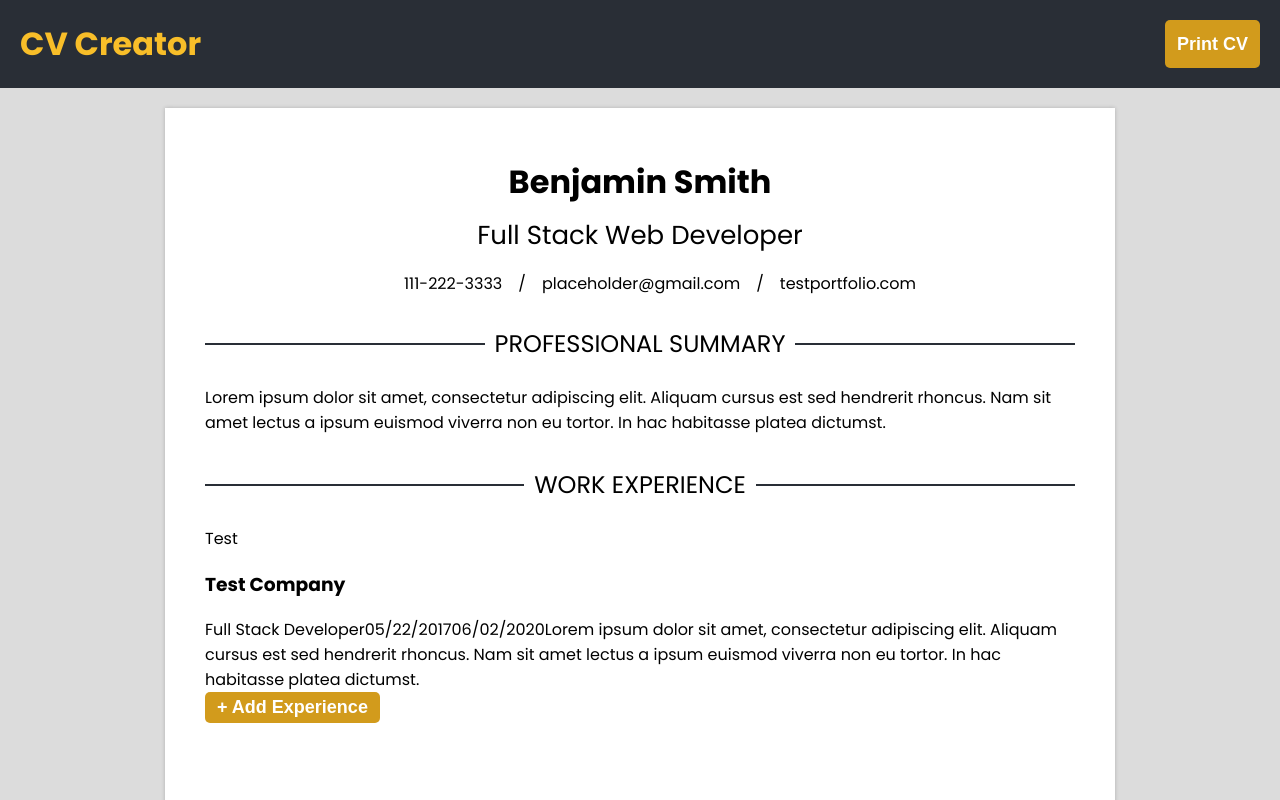
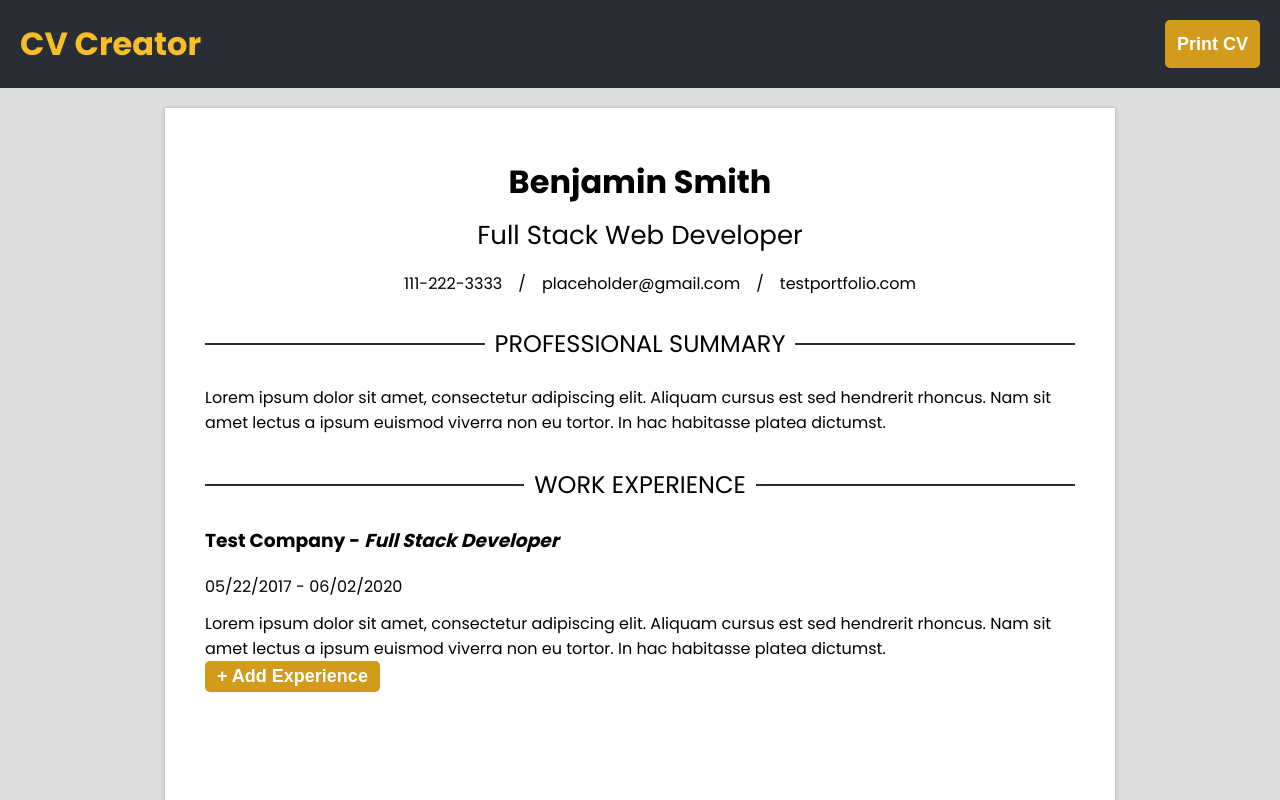
Before and after one commit to bst003/cv-project, a React (Create React App) app: page / in a window 1280 px wide. Shown: the top 800 px of the page. Built offline with nearby package versions, Linux system fonts and the light colour scheme.

Commit message:
Begin setting up display for Experience comp

```diff
--- a/src/components/Experience.jsx
+++ b/src/components/Experience.jsx
@@ -15,14 +15,7 @@ class Experience extends Component {
     constructor(props) {
         super(props);
 
-        const {
-            editing,
-            companyName,
-            position,
-            startDate,
-            endDate,
-            description,
-        } = this.props;
+        const { editing, companyName, position, startDate, endDate, description } = this.props;
 
         this.state = {
             editing,
@@ -35,14 +28,7 @@ class Experience extends Component {
     }
 
     render() {
-        const {
-            editing,
-            companyName,
-            position,
-            startDate,
-            endDate,
-            description,
-        } = this.state;
+        const { editing, companyName, position, startDate, endDate, description } = this.state;
 
         const contents = () => {
             console.log(this.state);
@@ -56,11 +42,16 @@ class Experience extends Component {
 
             const contentsInfo = (
                 <div>
-                    Test
-                    <h3>{companyName[0].value}</h3>
-                    {position[0].value}
-                    {startDate[0].value}
-                    {endDate[0].value}
+                    <h3>
+                        {companyName[0].value}
+                        {" - "}
+                        <em>{position[0].value}</em>
+                    </h3>
+                    <p>
+                        {startDate[0].value}
+                        {" - "}
+                        {endDate[0].value}
+                    </p>
                     {description[0].value}
                 </div>
             );
```
Also changed, not shown: .eslintrc.json, .prettierrc.json.
